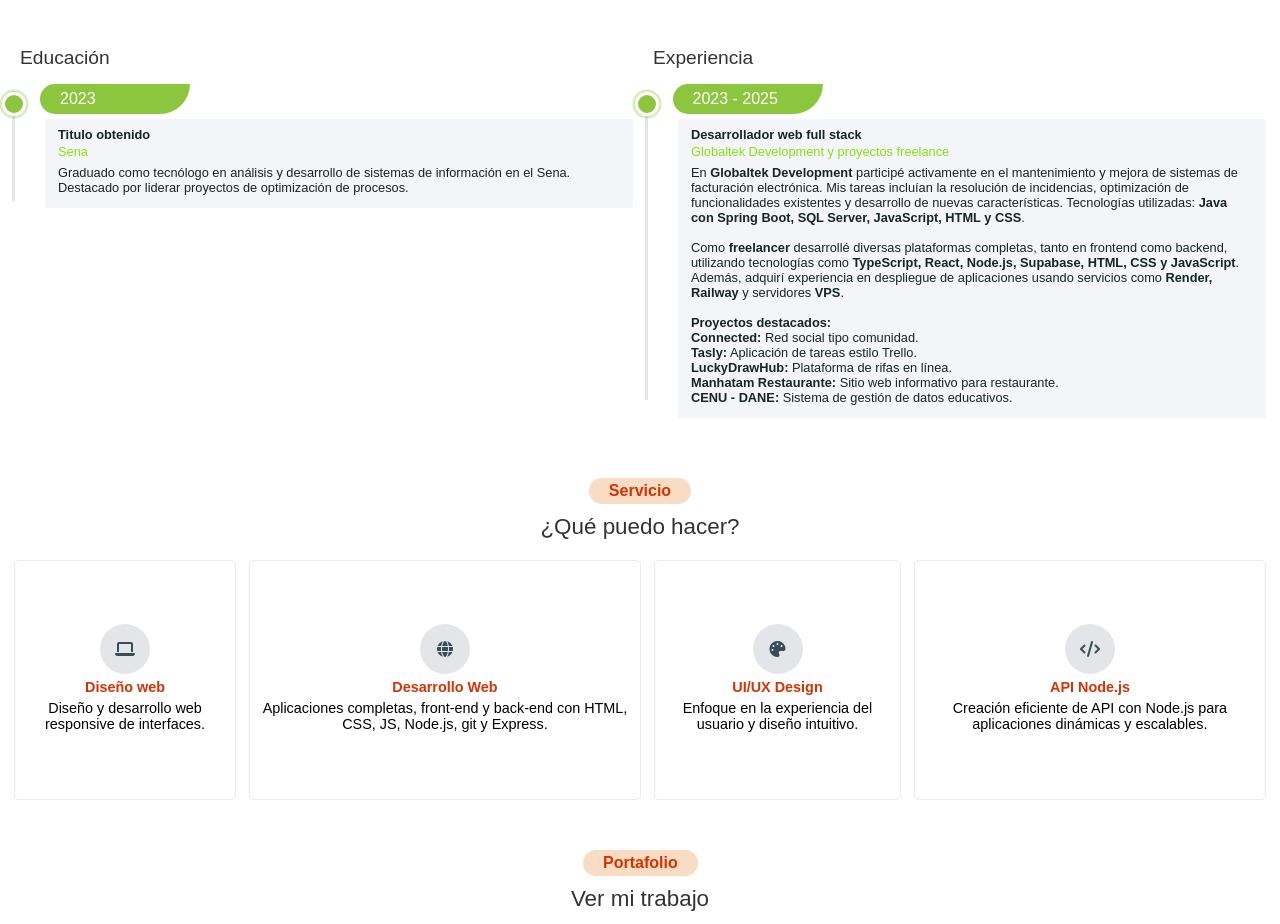
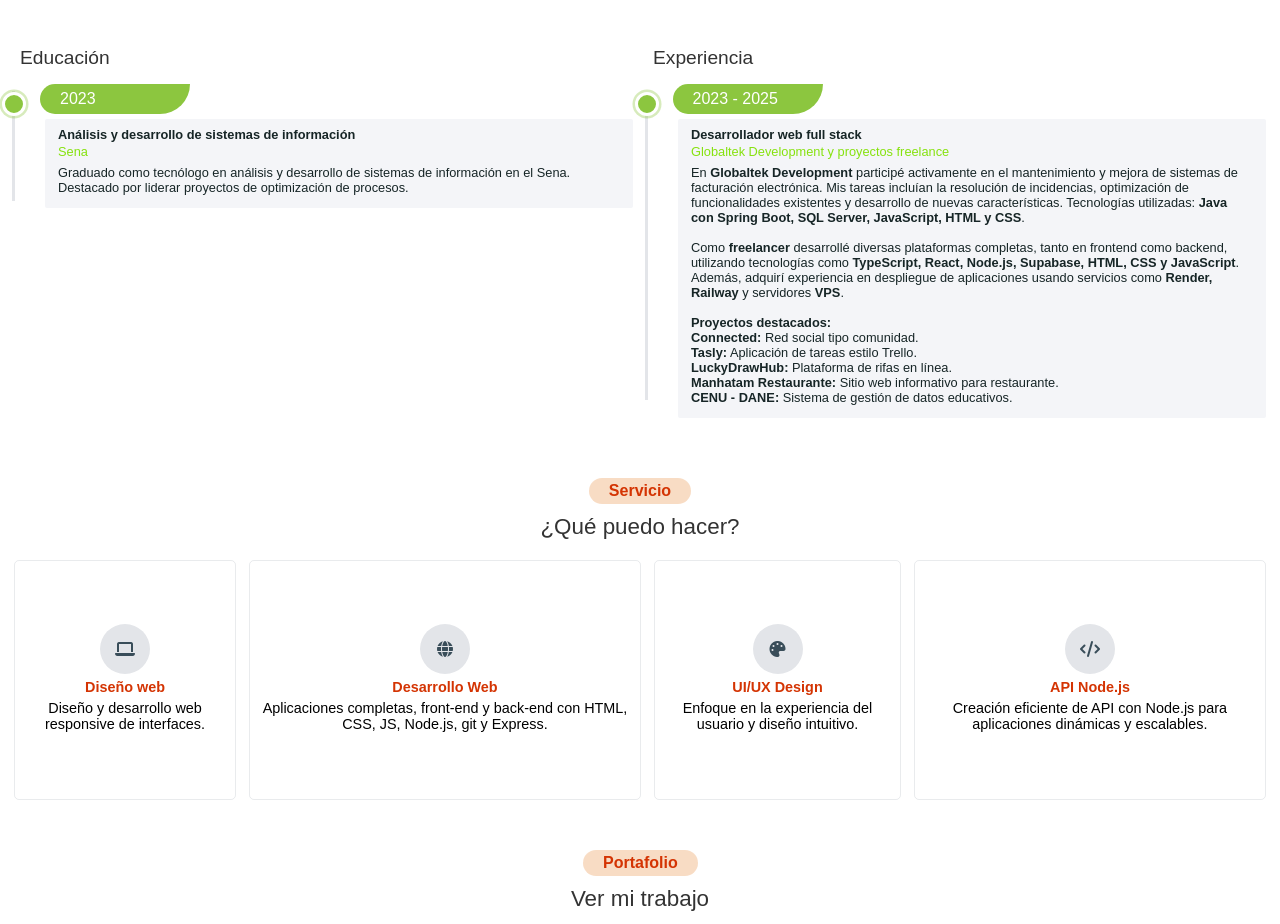
Before and after one commit to Ramiro2897/Portafolio, a plain HTML site: page html/index.html in a window 1280 px wide. Shown: the part 1988-2912 px from the top of the page. Drawn offline with nearby package versions, Linux system fonts and the light colour scheme; some packages are replaced by stand-ins of ours; a web font is replaced by a local one.

```diff
--- a/html/index.html
+++ b/html/index.html
@@ -165,7 +165,7 @@
             <li>
               <div class="title">2023</div>
               <div class="details" data-aos="flip-right">
-                <h5 id="info-university">Titulo obtenido</h5>
+                <h5 id="info-university">Análisis y desarrollo de sistemas de información</h5>
                 <small class="fg-theme" translate="no">Sena</small>
                 <p id="text-university">Graduado como tecnólogo en análisis y desarrollo de sistemas de información en el Sena.
                   Destacado por liderar proyectos de optimización de procesos.</p>
```
